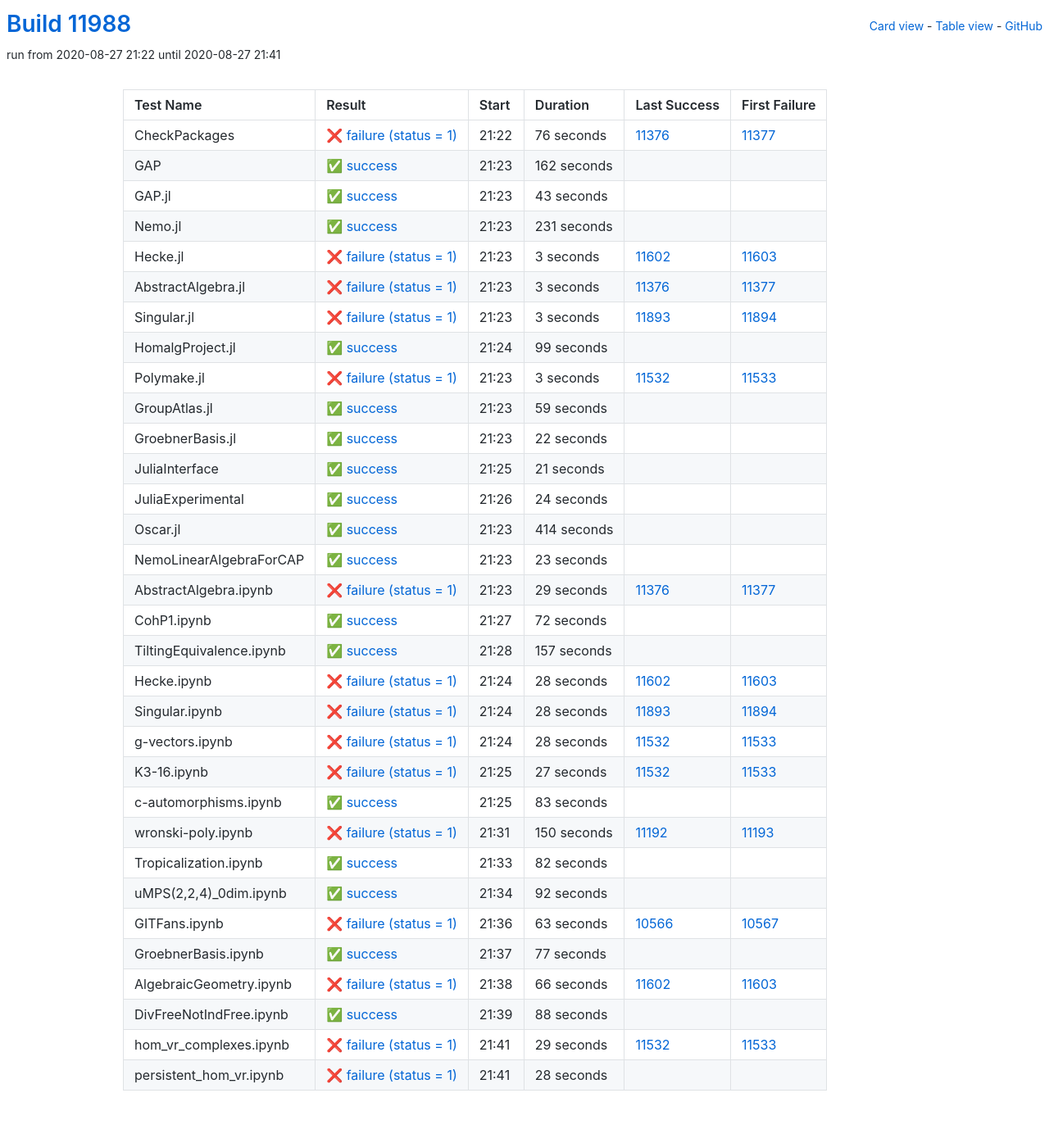
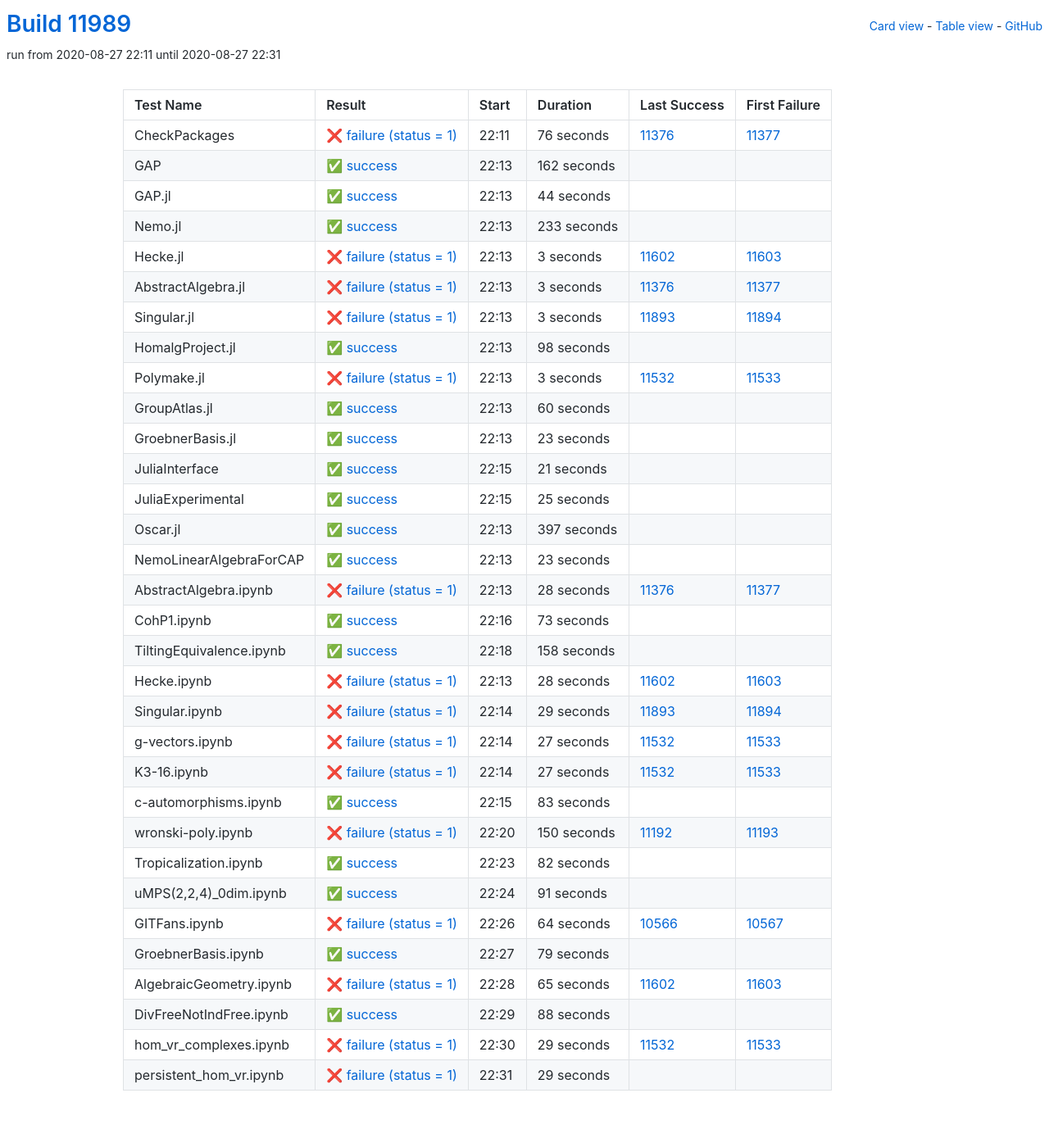
Before and after one commit to oscar-system/oscar-ci-status, a Jekyll site: the page built from table.html, in a window 1280 px wide. Shown: the whole page at 82% size. Built offline with Jekyll 4.4.1, drawn with Linux system fonts in a browser that asks for light colours.

Commit message:
Build #11989

```diff
--- a/_data/ci.yml
+++ b/_data/ci.yml
@@ -1,6 +1,6 @@
 ---
-build: 11988
-build_url: https://oscarci.mathematik.uni-kl.de/job/oscar/11988/
+build: 11989
+build_url: https://oscarci.mathematik.uni-kl.de/job/oscar/11989/
 job: oscar
 organization: oscar-system
 repo: oscar-ci-status
@@ -8,8 +8,8 @@
 tests:
 - name: CheckPackages
   id: checkpackages
-  log: https://oscarci.mathematik.uni-kl.de/job/oscar/11988/artifact/logs/build-11988/CheckPackages.log
-  start: 2020-08-27 21:22
+  log: https://oscarci.mathematik.uni-kl.de/job/oscar/11989/artifact/logs/build-11989/CheckPackages.log
+  start: 2020-08-27 22:11
   success: false
   exitcode: 1
   status: failure
@@ -20,8 +20,8 @@
   first_failure_url: https://oscarci.mathematik.uni-kl.de/job/oscar/11377/
 - name: GAP
   id: gap
-  log: https://oscarci.mathematik.uni-kl.de/job/oscar/11988/artifact/logs/build-11988/GAP.log
-  start: 2020-08-27 21:23
+  log: https://oscarci.mathematik.uni-kl.de/job/oscar/11989/artifact/logs/build-11989/GAP.log
+  start: 2020-08-27 22:13
   success: true
   exitcode: 0
   status: success
@@ -32,32 +32,32 @@
   first_failure_url:
 - name: GAP.jl
   id: gap-jl
-  log: https://oscarci.mathematik.uni-kl.de/job/oscar/11988/artifact/logs/build-11988/GAP.jl.log
-  start: 2020-08-27 21:23
+  log: https://oscarci.mathematik.uni-kl.de/job/oscar/11989/artifact/logs/build-11989/GAP.jl.log
+  start: 2020-08-27 22:13
   success: true
   exitcode: 0
   status: success
-  duration: 43
+  duration: 44
   last_success: false
   last_success_url:
   first_failure: false
   first_failure_url:
 - name: Nemo.jl
   id: nemo-jl
-  log: https://oscarci.mathematik.uni-kl.de/job/oscar/11988/artifact/logs/build-11988/Nemo.jl.log
-  start: 2020-08-27 21:23
+  log: https://oscarci.mathematik.uni-kl.de/job/oscar/11989/artifact/logs/build-11989/Nemo.jl.log
+  start: 2020-08-27 22:13
   success: true
   exitcode: 0
   status: success
-  duration: 231
+  duration: 233
   last_success: false
   last_success_url:
   first_failure: false
   first_failure_url:
 - name: Hecke.jl
   id: hecke-jl
-  log: https://oscarci.mathematik.uni-kl.de/job/oscar/11988/artifact/logs/build-11988/Hecke.jl.log
-  start: 2020-08-27 21:23
+  log: https://oscarci.mathematik.uni-kl.de/job/oscar/11989/artifact/logs/build-11989/Hecke.jl.log
+  start: 2020-08-27 22:13
   success: false
   exitcode: 1
   status: failure
@@ -68,8 +68,8 @@
   first_failure_url: https://oscarci.mathematik.uni-kl.de/job/oscar/11603/
 - name: AbstractAlgebra.jl
   id: abstractalgebra-jl
-  log: https://oscarci.mathematik.uni-kl.de/job/oscar/11988/artifact/logs/build-11988/AbstractAlgebra.jl.log
-  start: 2020-08-27 21:23
+  log: https://oscarci.mathematik.uni-kl.de/job/oscar/11989/artifact/logs/build-11989/AbstractAlgebra.jl.log
+  start: 2020-08-27 22:13
   success: false
   exitcode: 1
   status: failure
@@ -80,8 +80,8 @@
   first_failure_url: https://oscarci.mathematik.uni-kl.de/job/oscar/11377/
 - name: Singular.jl
   id: singular-jl
-  log: https://oscarci.mathematik.uni-kl.de/job/oscar/11988/artifact/logs/build-11988/Singular.jl.log
-  start: 2020-08-27 21:23
+  log: https://oscarci.mathematik.uni-kl.de/job/oscar/11989/artifact/logs/build-11989/Singular.jl.log
+  start: 2020-08-27 22:13
   success: false
   exitcode: 1
   status: failure
@@ -92,20 +92,20 @@
   first_failure_url: https://oscarci.mathematik.uni-kl.de/job/oscar/11894/
 - name: HomalgProject.jl
   id: homalgproject-jl
-  log: https://oscarci.mathematik.uni-kl.de/job/oscar/11988/artifact/logs/build-11988/HomalgProject.jl.log
-  start: 2020-08-27 21:24
+  log: https://oscarci.mathematik.uni-kl.de/job/oscar/11989/artifact/logs/build-11989/HomalgProject.jl.log
+  start: 2020-08-27 22:13
   success: true
   exitcode: 0
   status: success
-  duration: 99
+  duration: 98
   last_success: false
   last_success_url:
   first_failure: false
   first_failure_url:
 - name: Polymake.jl
   id: polymake-jl
-  log: https://oscarci.mathematik.uni-kl.de/job/oscar/11988/artifact/logs/build-11988/Polymake.jl.log
-  start: 2020-08-27 21:23
+  log: https://oscarci.mathematik.uni-kl.de/job/oscar/11989/artifact/logs/build-11989/Polymake.jl.log
+  start: 2020-08-27 22:13
   success: false
   exitcode: 1
   status: failure
@@ -116,32 +116,32 @@
   first_failure_url: https://oscarci.mathematik.uni-kl.de/job/oscar/11533/
 - name: GroupAtlas.jl
   id: groupatlas-jl
-  log: https://oscarci.mathematik.uni-kl.de/job/oscar/11988/artifact/logs/build-11988/GroupAtlas.jl.log
-  start: 2020-08-27 21:23
+  log: https://oscarci.mathematik.uni-kl.de/job/oscar/11989/artifact/logs/build-11989/GroupAtlas.jl.log
+  start: 2020-08-27 22:13
   success: true
   exitcode: 0
   status: success
-  duration: 59
+  duration: 60
   last_success: false
   last_success_url:
   first_failure: false
   first_failure_url:
 - name: GroebnerBasis.jl
   id: groebnerbasis-jl
-  log: https://oscarci.mathematik.uni-kl.de/job/oscar/11988/artifact/logs/build-11988/GroebnerBasis.jl.log
-  start: 2020-08-27 21:23
+  log: https://oscarci.mathematik.uni-kl.de/job/oscar/11989/artifact/logs/build-11989/GroebnerBasis.jl.log
+  start: 2020-08-27 22:13
   success: true
   exitcode: 0
   status: success
-  duration: 22
+  duration: 23
   last_success: false
   last_success_url:
   first_failure: false
   first_failure_url:
 - name: JuliaInterface
   id: juliainterface
-  log: https://oscarci.mathematik.uni-kl.de/job/oscar/11988/artifact/logs/build-11988/JuliaInterface.log
-  start: 2020-08-27 21:25
+  log: https://oscarci.mathematik.uni-kl.de/job/oscar/11989/artifact/logs/build-11989/JuliaInterface.log
+  start: 2020-08-27 22:15
   success: true
   exitcode: 0
   status: success
@@ -152,32 +152,32 @@
   first_failure_url:
 - name: JuliaExperimental
   id: juliaexperimental
-  log: https://oscarci.mathematik.uni-kl.de/job/oscar/11988/artifact/logs/build-11988/JuliaExperimental.log
-  start: 2020-08-27 21:26
+  log: https://oscarci.mathematik.uni-kl.de/job/oscar/11989/artifact/logs/build-11989/JuliaExperimental.log
+  start: 2020-08-27 22:15
   success: true
   exitcode: 0
   status: success
-  duration: 24
+  duration: 25
   last_success: false
   last_success_url:
   first_failure: false
   first_failure_url:
 - name: Oscar.jl
   id: oscar-jl
-  log: https://oscarci.mathematik.uni-kl.de/job/oscar/11988/artifact/logs/build-11988/Oscar.jl.log
-  start: 2020-08-27 21:23
+  log: https://oscarci.mathematik.uni-kl.de/job/oscar/11989/artifact/logs/build-11989/Oscar.jl.log
+  start: 2020-08-27 22:13
   success: true
   exitcode: 0
   status: success
-  duration: 414
+  duration: 397
   last_success: false
   last_success_url:
   first_failure: false
   first_failure_url:
 - name: NemoLinearAlgebraForCAP
   id: nemolinearalgebraforcap
-  log: https://oscarci.mathematik.uni-kl.de/job/oscar/11988/artifact/logs/build-11988/NemoLinearAlgebraForCAP.log
-  start: 2020-08-27 21:23
+  log: https://oscarci.mathematik.uni-kl.de/job/oscar/11989/artifact/logs/build-11989/NemoLinearAlgebraForCAP.log
+  start: 2020-08-27 22:13
   success: true
   exitcode: 0
   status: success
@@ -188,44 +188,44 @@
   first_failure_url:
 - name: AbstractAlgebra.ipynb
   id: abstractalgebra-ipynb
-  log: https://oscarci.mathematik.uni-kl.de/job/oscar/11988/artifact/logs/build-11988/AbstractAlgebra.ipynb.log
-  start: 2020-08-27 21:23
+  log: https://oscarci.mathematik.uni-kl.de/job/oscar/11989/artifact/logs/build-11989/AbstractAlgebra.ipynb.log
+  start: 2020-08-27 22:13
   success: false
   exitcode: 1
   status: failure
-  duration: 29
+  duration: 28
   last_success: 11376
   last_success_url: https://oscarci.mathematik.uni-kl.de/job/oscar/11376/
   first_failure: 11377
   first_failure_url: https://oscarci.mathematik.uni-kl.de/job/oscar/11377/
 - name: CohP1.ipynb
   id: cohp1-ipynb
-  log: https://oscarci.mathematik.uni-kl.de/job/oscar/11988/artifact/logs/build-11988/CohP1.ipynb.log
-  start: 2020-08-27 21:27
+  log: https://oscarci.mathematik.uni-kl.de/job/oscar/11989/artifact/logs/build-11989/CohP1.ipynb.log
+  start: 2020-08-27 22:16
   success: true
   exitcode: 0
   status: success
-  duration: 72
+  duration: 73
   last_success: false
   last_success_url:
   first_failure: false
   first_failure_url:
 - name: TiltingEquivalence.ipynb
   id: tiltingequivalence-ipynb
-  log: https://oscarci.mathematik.uni-kl.de/job/oscar/11988/artifact/logs/build-11988/TiltingEquivalence.ipynb.log
-  start: 2020-08-27 21:28
+  log: https://oscarci.mathematik.uni-kl.de/job/oscar/11989/artifact/logs/build-11989/TiltingEquivalence.ipynb.log
+  start: 2020-08-27 22:18
   success: true
   exitcode: 0
   status: success
-  duration: 157
+  duration: 158
   last_success: false
   last_success_url:
   first_failure: false
   first_failure_url:
 - name: Hecke.ipynb
   id: hecke-ipynb
-  log: https://oscarci.mathematik.uni-kl.de/job/oscar/11988/artifact/logs/build-11988/Hecke.ipynb.log
-  start: 2020-08-27 21:24
+  log: https://oscarci.mathematik.uni-kl.de/job/oscar/11989/artifact/logs/build-11989/Hecke.ipynb.log
+  start: 2020-08-27 22:13
   success: false
   exitcode: 1
   status: failure
@@ -236,32 +236,32 @@
   first_failure_url: https://oscarci.mathematik.uni-kl.de/job/oscar/11603/
 - name: Singular.ipynb
   id: singular-ipynb
-  log: https://oscarci.mathematik.uni-kl.de/job/oscar/11988/artifact/logs/build-11988/Singular.ipynb.log
-  start: 2020-08-27 21:24
+  log: https://oscarci.mathematik.uni-kl.de/job/oscar/11989/artifact/logs/build-11989/Singular.ipynb.log
+  start: 2020-08-27 22:14
   success: false
   exitcode: 1
   status: failure
-  duration: 28
+  duration: 29
   last_success: 11893
   last_success_url: https://oscarci.mathematik.uni-kl.de/job/oscar/11893/
   first_failure: 11894
   first_failure_url: https://oscarci.mathematik.uni-kl.de/job/oscar/11894/
 - name: g-vectors.ipynb
   id: g-vectors-ipynb
-  log: https://oscarci.mathematik.uni-kl.de/job/oscar/11988/artifact/logs/build-11988/g-vectors.ipynb.log
-  start: 2020-08-27 21:24
+  log: https://oscarci.mathematik.uni-kl.de/job/oscar/11989/artifact/logs/build-11989/g-vectors.ipynb.log
+  start: 2020-08-27 22:14
   success: false
   exitcode: 1
   status: failure
-  duration: 28
+  duration: 27
   last_success: 11532
   last_success_url: https://oscarci.mathematik.uni-kl.de/job/oscar/11532/
   first_failure: 11533
   first_failure_url: https://oscarci.mathematik.uni-kl.de/job/oscar/11533/
 - name: K3-16.ipynb
   id: k3-16-ipynb
-  log: https://oscarci.mathematik.uni-kl.de/job/oscar/11988/artifact/logs/build-11988/K3-16.ipynb.log
-  start: 2020-08-27 21:25
+  log: https://oscarci.mathematik.uni-kl.de/job/oscar/11989/artifact/logs/build-11989/K3-16.ipynb.log
+  start: 2020-08-27 22:14
   success: false
   exitcode: 1
   status: failure
@@ -272,8 +272,8 @@
   first_failure_url: https://oscarci.mathematik.uni-kl.de/job/oscar/11533/
 - name: c-automorphisms.ipynb
   id: c-automorphisms-ipynb
-  log: https://oscarci.mathematik.uni-kl.de/job/oscar/11988/artifact/logs/build-11988/c-automorphisms.ipynb.log
-  start: 2020-08-27 21:25
+  log: https://oscarci.mathematik.uni-kl.de/job/oscar/11989/artifact/logs/build-11989/c-automorphisms.ipynb.log
+  start: 2020-08-27 22:15
   success: true
   exitcode: 0
   status: success
@@ -284,8 +284,8 @@
   first_failure_url:
 - name: wronski-poly.ipynb
   id: wronski-poly-ipynb
-  log: https://oscarci.mathematik.uni-kl.de/job/oscar/11988/artifact/logs/build-11988/wronski-poly.ipynb.log
-  start: 2020-08-27 21:31
+  log: https://oscarci.mathematik.uni-kl.de/job/oscar/11989/artifact/logs/build-11989/wronski-poly.ipynb.log
+  start: 2020-08-27 22:20
   success: false
   exitcode: 1
   status: failure
@@ -296,8 +296,8 @@
   first_failure_url: https://oscarci.mathematik.uni-kl.de/job/oscar/11193/
 - name: Tropicalization.ipynb
   id: tropicalization-ipynb
-  log: https://oscarci.mathematik.uni-kl.de/job/oscar/11988/artifact/logs/build-11988/Tropicalization.ipynb.log
-  start: 2020-08-27 21:33
+  log: https://oscarci.mathematik.uni-kl.de/job/oscar/11989/artifact/logs/build-11989/Tropicalization.ipynb.log
+  start: 2020-08-27 22:23
   success: true
   exitcode: 0
   status: success
@@ -308,56 +308,56 @@
   first_failure_url:
 - name: uMPS(2,2,4)_0dim.ipynb
   id: umps-2-2-4-0dim-ipynb
-  log: https://oscarci.mathematik.uni-kl.de/job/oscar/11988/artifact/logs/build-11988/uMPS-2-2-4-_0dim.ipynb.log
-  start: 2020-08-27 21:34
+  log: https://oscarci.mathematik.uni-kl.de/job/oscar/11989/artifact/logs/build-11989/uMPS-2-2-4-_0dim.ipynb.log
+  start: 2020-08-27 22:24
   success: true
   exitcode: 0
   status: success
-  duration: 92
+  duration: 91
   last_success: false
   last_success_url:
   first_failure: false
   first_failure_url:
 - name: GITFans.ipynb
   id: gitfans-ipynb
-  log: https://oscarci.mathematik.uni-kl.de/job/oscar/11988/artifact/logs/build-11988/GITFans.ipynb.log
-  start: 2020-08-27 21:36
+  log: https://oscarci.mathematik.uni-kl.de/job/oscar/11989/artifact/logs/build-11989/GITFans.ipynb.log
+  start: 2020-08-27 22:26
   success: false
   exitcode: 1
   status: failure
-  duration: 63
+  duration: 64
   last_success: 10566
   last_success_url: https://oscarci.mathematik.uni-kl.de/job/oscar/10566/
   first_failure: 10567
   first_failure_url: https://oscarci.mathematik.uni-kl.de/job/oscar/10567/
 - name: GroebnerBasis.ipynb
   id: groebnerbasis-ipynb
-  log: https://oscarci.mathematik.uni-kl.de/job/oscar/11988/artifact/logs/build-11988/GroebnerBasis.ipynb.log
-  start: 2020-08-27 21:37
+  log: https://oscarci.mathematik.uni-kl.de/job/oscar/11989/artifact/logs/build-11989/GroebnerBasis.ipynb.log
+  start: 2020-08-27 22:27
   success: true
   exitcode: 0
   status: success
-  duration: 77
+  duration: 79
   last_success: false
   last_success_url:
   first_failure: false
   first_failure_url:
 - name: AlgebraicGeometry.ipynb
   id: algebraicgeometry-ipynb
-  log: https://oscarci.mathematik.uni-kl.de/job/oscar/11988/artifact/logs/build-11988/AlgebraicGeometry.ipynb.log
-  start: 2020-08-27 21:38
+  log: https://oscarci.mathematik.uni-kl.de/job/oscar/11989/artifact/logs/build-11989/AlgebraicGeometry.ipynb.log
+  start: 2020-08-27 22:28
   success: false
   exitcode: 1
   status: failure
-  duration: 66
+  duration: 65
   last_success: 11602
   last_success_url: https://oscarci.mathematik.uni-kl.de/job/oscar/11602/
   first_failure: 11603
   first_failure_url: https://oscarci.mathematik.uni-kl.de/job/oscar/11603/
 - name: DivFreeNotIndFree.ipynb
   id: divfreenotindfree-ipynb
-  log: https://oscarci.mathematik.uni-kl.de/job/oscar/11988/artifact/logs/build-11988/DivFreeNotIndFree.ipynb.log
-  start: 2020-08-27 21:39
+  log: https://oscarci.mathematik.uni-kl.de/job/oscar/11989/artifact/logs/build-11989/DivFreeNotIndFree.ipynb.log
+  start: 2020-08-27 22:29
   success: true
   exitcode: 0
   status: success
@@ -368,8 +368,8 @@
   first_failure_url:
 - name: hom_vr_complexes.ipynb
   id: hom-vr-complexes-ipynb
-  log: https://oscarci.mathematik.uni-kl.de/job/oscar/11988/artifact/logs/build-11988/hom_vr_complexes.ipynb.log
-  start: 2020-08-27 21:41
+  log: https://oscarci.mathematik.uni-kl.de/job/oscar/11989/artifact/logs/build-11989/hom_vr_complexes.ipynb.log
+  start: 2020-08-27 22:30
   success: false
   exitcode: 1
   status: failure
@@ -380,12 +380,12 @@
   first_failure_url: https://oscarci.mathematik.uni-kl.de/job/oscar/11533/
 - name: persistent_hom_vr.ipynb
   id: persistent-hom-vr-ipynb
-  log: https://oscarci.mathematik.uni-kl.de/job/oscar/11988/artifact/logs/build-11988/persistent_hom_vr.ipynb.log
-  start: 2020-08-27 21:41
+  log: https://oscarci.mathematik.uni-kl.de/job/oscar/11989/artifact/logs/build-11989/persistent_hom_vr.ipynb.log
+  start: 2020-08-27 22:31
   success: false
   exitcode: 1
   status: failure
-  duration: 28
+  duration: 29
   last_success: false
   last_success_url:
   first_failure: false
```
Also changed, not shown: README.md.
